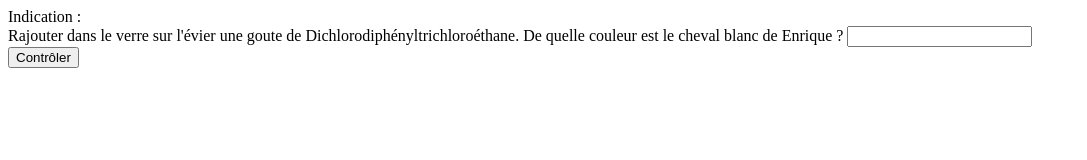
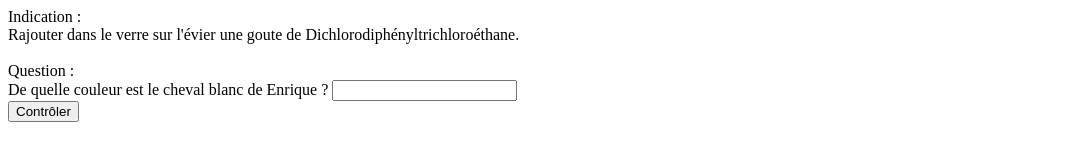
Before and after one commit to benjaminmorea/benjaminmorea.github.io, a plain HTML site: page color.html in a window 1280 px wide. Shown: the whole page, without its empty margins (0-1087 px from the left). Drawn offline with Linux system fonts and the light colour scheme.

Commit message:
Update color.html

```diff
--- a/color.html
+++ b/color.html
@@ -17,6 +17,10 @@ var rep = document.form1.input.value;
 Indication :
 <BR>
 Rajouter dans le verre sur l'évier une goute de Dichlorodiphényltrichloroéthane.
+<BR>
+<BR>
+Question :
+<BR>
 De quelle couleur est le cheval blanc de Enrique ?
 <INPUT TYPE="text" NAME="input" VALUE=""><BR>
 <INPUT TYPE="button" NAME="bouton" VALUE="Contrôler" onClick="controle(form1)">
```
